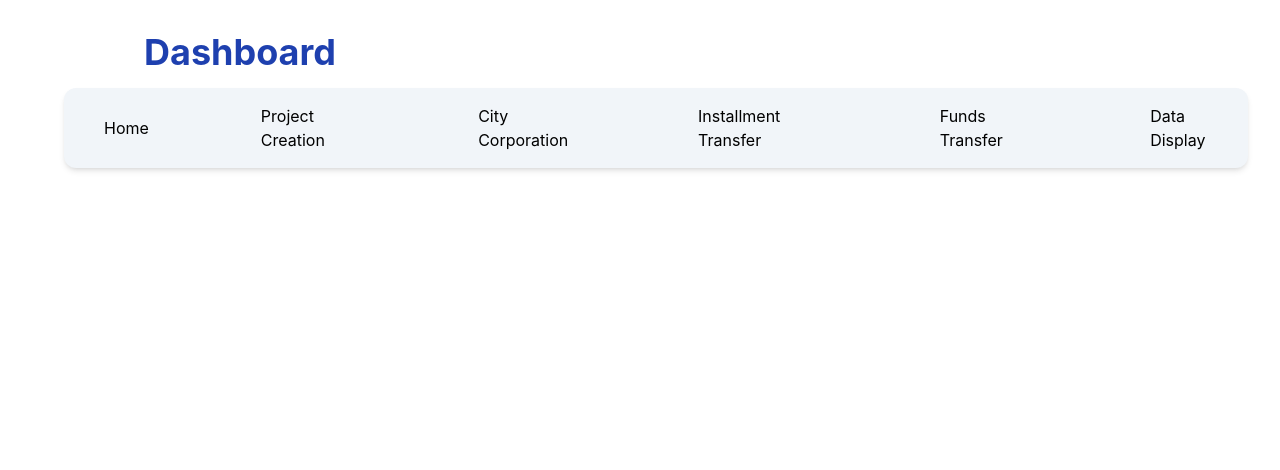
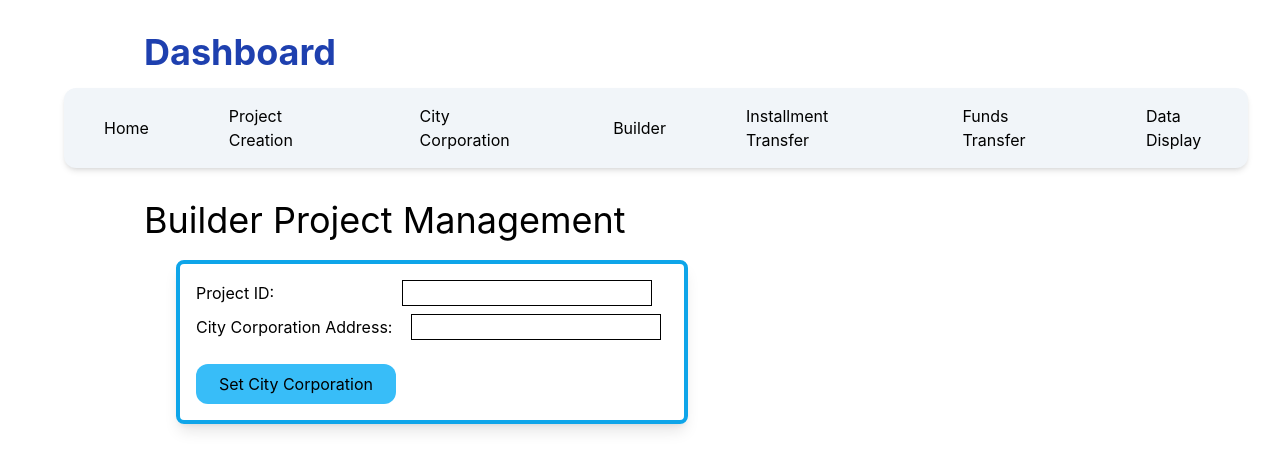
Before and after one commit to M8Rahman/blockchain-draft, a React (Create React App) app: page /builder in a window 1280 px wide. Shown: the top 470 px of the page. Built offline with nearby package versions, Linux system fonts and the light colour scheme.

Commit message:
added builder file

```diff
--- a/src/App.js
+++ b/src/App.js
@@ -6,6 +6,7 @@ import ProjectManagement from './ProjectManagement';
 import InstallmentTransfer from './InstallmentTransfer';
 import FundsTransfer from './FundsTransfer';
 import DataDisplay from './DataDisplay';
+import Builder from './Builder';
 // import Metamask from './Metamask';
 
 
@@ -21,6 +22,7 @@ function App() {
           <Route path="/installment-transfer" element={<InstallmentTransfer/>} />
           <Route path="/funds-transfer" element={<FundsTransfer/>} />
           <Route path="/data-display" element={<DataDisplay/>} />
+          <Route path="/builder" element={<Builder/>} />
           {/* <Route path="/metamask" element={<Metamask/>} /> */}
         </Routes>
       </React.Fragment>
--- /dev/null
+++ b/src/Builder.js
@@ -0,0 +1,38 @@
+import React from 'react';
+
+const Builder = () => {
+    const [builder, setBuilder] = ('');
+
+
+    const handleInputChange = (result) =>{
+        console.log(builder);
+        setBuilder(result.target.value);
+    }
+
+    const handleSetBuilder = () =>{
+
+    }
+    return (
+
+        <div>
+            <h1 className="text-4xl mb-5 ml-36">Builder Project Management</h1>
+            <form className="border-4 border-sky-500  m-2 p-4 w-2/5 ml-44 shadow-lg rounded-lg">
+                <label className="">
+                Project ID:
+                <input className="ml-[128px] mb-2 border border-black" type="text" name="id" onChange={handleInputChange} />
+                </label>
+                <br></br>
+                <label >
+                City Corporation Address:
+                <input className="ml-[19px] mb-2 border border-black" type="text" onChange={handleInputChange} />
+                </label>
+                <br></br>
+                <button className="text-black bg-sky-400 rounded-xl mt-4 h-10 w-[200px]" type="button" onClick={handleSetBuilder}>
+                Set City Corporation
+                </button>
+            </form>
+    </div>
+    );
+};
+
+export default Builder;
--- a/src/Dashboard.js
+++ b/src/Dashboard.js
@@ -54,12 +54,13 @@ function Dashboard() {
             <Link to="/data-display">Data Display</Link>
           </li>
         </ul> */}
-        <ul className="flex items-center p-4 max-w-7xl my-4 mx-auto shadow-md rounded-xl h-20 bg-slate-100 space-x-28">
+        <ul className="flex items-center p-4 max-w-7xl my-4 mx-auto shadow-md rounded-xl h-20 bg-slate-100 space-x-20">
           {/* <h1 className="text-4xl text-blue-700 m-4">Dashboard</h1> */}
           <li className="ml-6"><Link to="/">Home</Link></li>
           <li><Link to="/project-creation">Project Creation</Link></li>
           {/* project management */}
           <li><Link to="/project-management">City Corporation</Link></li>
+          <li><Link to="/builder">Builder</Link> </li>
           <li><Link to="/installment-transfer">Installment Transfer</Link></li>
           <li><Link to="/funds-transfer">Funds Transfer</Link></li>
           <li><Link to="/data-display">Data Display</Link></li>
--- a/src/InstallmentTransfer.js
+++ b/src/InstallmentTransfer.js
@@ -17,12 +17,17 @@ function InstallmentTransfer() {
     <div>
       <form className="border-4 border-sky-500  m-2 p-4 w-2/5 ml-44 shadow-lg rounded-lg">
         <h1 className="text-4xl mb-5 ml-36">Installment Transfer</h1>
+        <label className="">
+          Project ID:
+          <input className="ml-[90px] mb-2 border border-black" type="text" name="id" onChange={handleInputChange} />
+        </label>
+        <br></br>
         <label >
           Installment Amount:
           <input className="ml-[19px] mb-2 border border-black" type="number" onChange={handleInputChange} />
         </label>
-        {/* <br></br> */}
-        <button className="text-black bg-sky-400 rounded-xl  h-14 ml-7 w-[180px]" type="button" onClick={handleTransferInstallment}>
+        <br></br>
+        <button className="text-black bg-sky-400 rounded-xl  h-10 mt-4 w-[180px]" type="button" onClick={handleTransferInstallment}>
           Transfer Installment
         </button>
       </form>
--- a/src/ProjectManagement.js
+++ b/src/ProjectManagement.js
@@ -15,14 +15,19 @@ function ProjectManagement() {
 
   return (
     <div>
-      <h1 className="text-4xl mb-5 ml-36">Project Management</h1>
+      <h1 className="text-4xl mb-5 ml-36">City Corporation Project Management</h1>
       <form className="border-4 border-sky-500  m-2 p-4 w-2/5 ml-44 shadow-lg rounded-lg">
+        <label className="">
+          Project ID:
+          <input className="ml-[128px] mb-2 border border-black" type="text" name="id" onChange={handleInputChange} />
+        </label>
+        <br></br>
         <label >
           City Corporation Address:
           <input className="ml-[19px] mb-2 border border-black" type="text" onChange={handleInputChange} />
         </label>
-
-        <button className="text-black bg-sky-400 rounded-xl mt-4 h-14 w-[140px]" type="button" onClick={handleSetCityCorporation}>
+        <br></br>
+        <button className="text-black bg-sky-400 rounded-xl mt-4 h-10 w-[200px]" type="button" onClick={handleSetCityCorporation}>
           Set City Corporation
         </button>
       </form>
```
